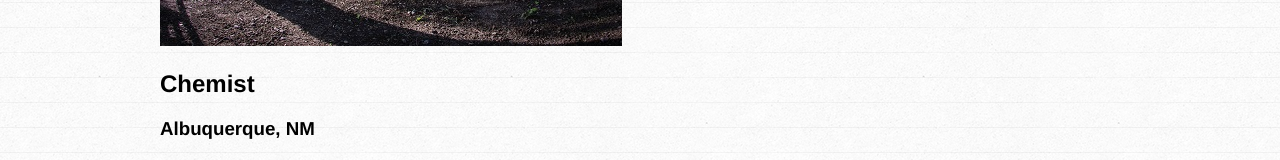
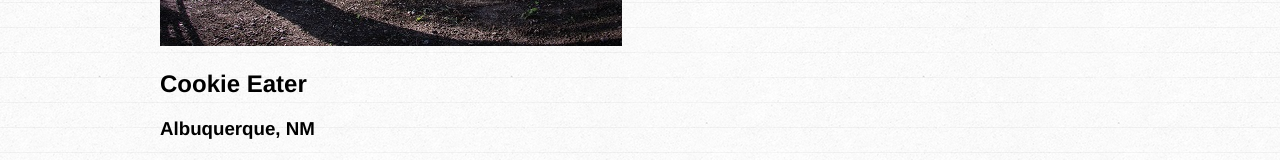
Before and after one commit to ericyeeathome/ericyee.github.io, a plain HTML site: page profile-master/index.html in a window 1280 px wide. Shown: the part 358-518 px from the top of the page. Drawn offline with Linux system fonts and the light colour scheme.

Commit message:
kiei week 1 test

```diff
--- a/profile-master/index.html
+++ b/profile-master/index.html
@@ -11,7 +11,7 @@
     <p>
       <img src="trees bench good.jpg">
     </p>
-    <h2>Chemist</h2>
+    <h2>Cookie Eater</h2>
     <h3>Albuquerque, NM</h3>
     <section>
       <h4>Connect With Me</h4>
```
